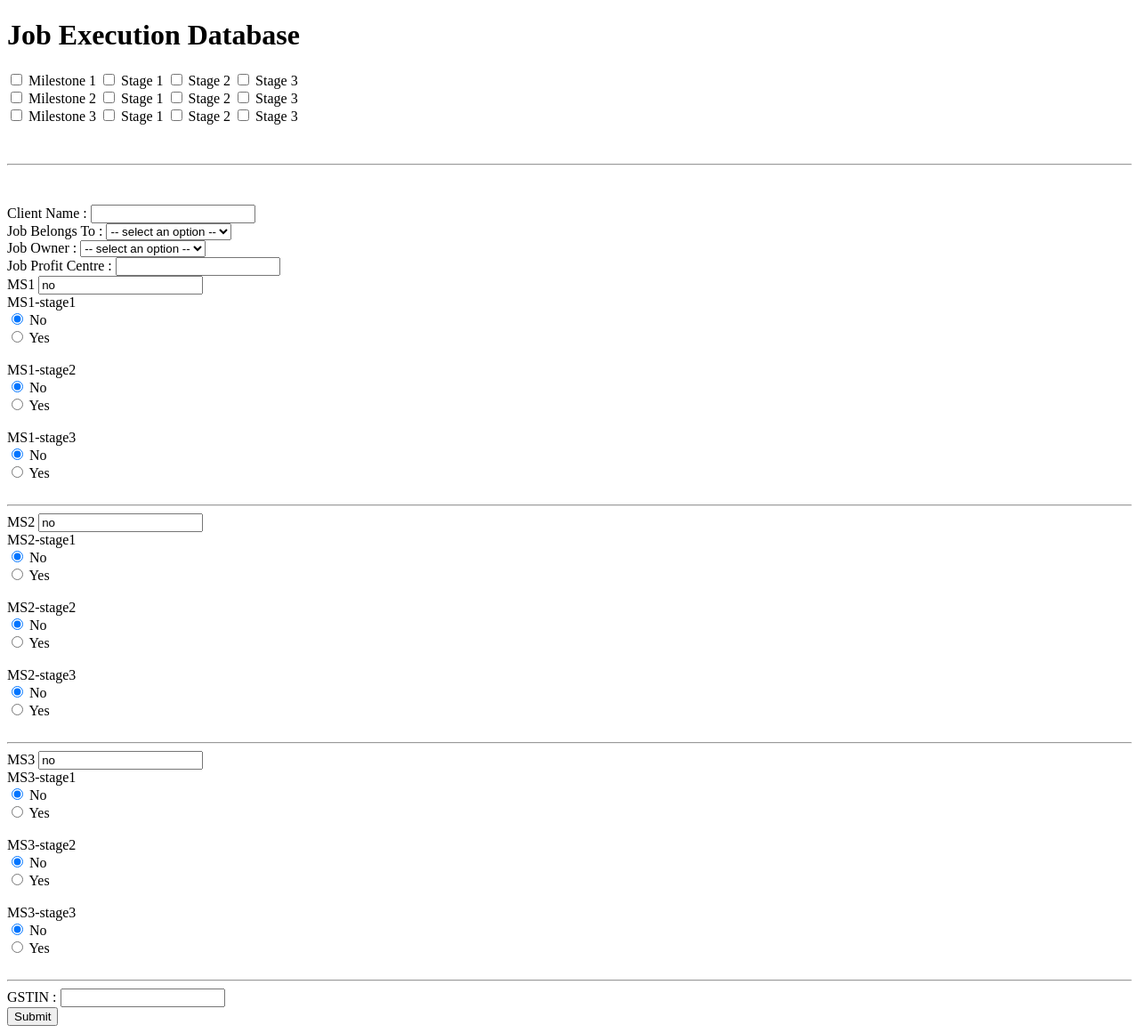
After one commit to rounakdatta/jlg, a Flask app: page /execstatusdb in a window 1280 px wide. The commit adds this page. Shown: the whole page at 89% size. Run offline with Flask 2, Linux system fonts and the light colour scheme; data that the repository does not hold is empty.

Commit message:
jobexecution page

```diff
--- a/app.py
+++ b/app.py
@@ -151,6 +151,65 @@ def clientdb():
 
 	return render_template('client.html', allClients=all_job_clients, allJobs=all_job_owners, jobProfits=all_job_profits, jobBelongs=all_job_belong)
 
+# execution database
+@app.route('/execstatusdb', methods=['GET', 'POST'])
+def execstatusdb():
+
+	############################## prefetch data #############################################
+
+	# get all the current job profit centres
+	all_jb = db.child("jlg_main").child('jlg_jobprofit').get()
+	all_job_profits = []
+
+	try:
+		for item in all_jb.each():
+			all_job_profits.append(item.val()['jobName'])
+	except:
+		print("Empty Job Profits Database")
+
+	# get all the current job owner entries
+	all_jo = db.child("jlg_main").child('jlg_jobowner').get()
+	all_job_owners = []
+
+	try:
+		for item in all_jo.each():
+			all_job_owners.append(item.val())
+	except:
+		print("Empty Job Owner Database")
+
+	# get all the current job belong entries
+	all_jg = db.child("jlg_main").child('jlg_jobbelong').get()
+	all_job_belong = []
+
+	try:
+		for item in all_jg.each():
+			all_job_belong.append(item.val())
+	except:
+		print("Empty Job Belong Database")
+
+	############################## prefetch data end #############################################
+
+	if request.method == 'POST' and 'clientName' in request.form and 'jobBelong' in request.form and 'jobOwn' in request.form and 'jobProfit' in request.form and 'gstin' in request.form:
+		db.child("jlg_main").child("jlg_execution")
+		data = {'clientName' : request.form['clientName'], 'jobBelong' : request.form['jobBelong'], 'jobOwn' : request.form['jobOwn'], 'jobProfit' : request.form['jobProfit'], 'ms1' : request.form['ms1'], 'ms1s1' : request.form['ms1s1'], 'ms1s2' : request.form['ms1s2'], 'ms1s3' : request.form['ms1s3'], 'ms2' : request.form['ms2'], 'ms2s1' : request.form['ms2s1'], 'ms2s2' : request.form['ms2s2'], 'ms2s3' : request.form['ms2s3'], 'ms3' : request.form['ms3'], 'ms3s1' : request.form['ms3s1'], 'ms3s2' : request.form['ms3s2'], 'ms3s3' : request.form['ms3s3'], 'gstin' : request.form['gstin']}
+		db.push(data)
+		print('push complete')
+
+		return render_template('index.html')
+
+	# get all the current client entries
+	all_je = db.child("jlg_main").child('jlg_execution').get()
+	all_job_exec = []
+
+	try:
+		for item in all_je.each():
+			all_job_exec.append(item.val())
+	except:
+		print("Empty Execution Database")
+
+
+	return render_template('execution.html', allExec=all_job_exec, allJobs=all_job_owners, jobProfits=all_job_profits, jobBelongs=all_job_belong)
+
 
 app.secret_key = "jlg-ops"
 
--- a/templates/client.html
+++ b/templates/client.html
@@ -46,6 +46,7 @@
 		<label for="jobBelong">Job Belongs To :</label>
 
 		<select id="jobBelong" name="jobBelong">
+			<option disabled selected value> -- select an option -- </option>
 			{% for job in jobBelongs %}
   			<option value="{{job['compName']}}">{{job['compName']}}</option>
   			{% endfor %}
@@ -56,6 +57,7 @@
 		<label for="jobOwn">Job Owner :</label>
 
 		<select id="jobOwn" name="jobOwn">
+			<option disabled selected value> -- select an option -- </option>
 			{% for job in allJobs %}
 			{% for key, value in job.items() %}
   			<option value="{{key}}">{{key}}</option>
--- /dev/null
+++ b/templates/execution.html
@@ -0,0 +1,440 @@
+<!DOCTYPE html>
+<html>
+<head>
+	<title>JLG | Job Execution Database</title>
+</head>
+<body>
+
+	<h1>Job Execution Database</h1>
+
+	<input type="checkbox" name="ms1f" id="ms1f" onchange="filtertable(this, 4);" value="showit"> Milestone 1
+	<input type="checkbox" name="ms1s1f" id="ms1s1f" onchange="filtertable(this, 0);" value="showit"> Stage 1
+	<input type="checkbox" name="ms1s2f" id="ms1s2f" onchange="filtertable(this, 0);" value="showit"> Stage 2
+	<input type="checkbox" name="ms1s3f" id="ms1s3f" onchange="filtertable(this, 0);" value="showit"> Stage 3
+	<br>
+
+	<input type="checkbox" name="ms2f" id="ms2f" onchange="filtertable(this, 8);" value="showit"> Milestone 2
+	<input type="checkbox" name="ms2s1f" id="ms2s1f" onchange="filtertable(this, 0);" value="showit"> Stage 1
+	<input type="checkbox" name="ms2s2f" id="ms2s2f" onchange="filtertable(this, 0);" value="showit"> Stage 2
+	<input type="checkbox" name="ms2s3f" id="ms2s3f" onchange="filtertable(this, 0);" value="showit"> Stage 3
+	<br>
+
+	<input type="checkbox" name="ms3f" id="ms3f" onchange="filtertable(this, 12);" value="showit"> Milestone 3
+	<input type="checkbox" name="ms3s1f" id="ms3s1f" onchange="filtertable(this, 0);" value="showit"> Stage 1
+	<input type="checkbox" name="ms3s2f" id="ms3s2f" onchange="filtertable(this, 0);" value="showit"> Stage 2
+	<input type="checkbox" name="ms3s3f" id="ms3s3f" onchange="filtertable(this, 0);" value="showit"> Stage 3
+	<br>
+
+
+	<br><br><hr>
+
+	{% if allExec %}
+		<table id="jobTable" border="1">
+		<tr>
+			<th id="slno">Sl No</th>
+			<th id="client">Client Name</th>
+			<th id="jobbel">Job belongs to</th>
+			<th id="jobowner">Job Owner</th>
+			<th id="jobprofitcentre">Job Profit Centre</th>
+			<th id="ms1t">Milestone 1</th>
+			<th id="ms1s1t">Milestone 1 - stage1</th>
+			<th id="ms1s2t">Milestone 1 - stage2</th>
+			<th id="ms1s3t">Milestone 1 - stage3</th>
+			<th id="ms2t">Milestone 2</th>
+			<th id="ms2s1t">Milestone 2 - stage1</th>
+			<th id="ms2s2t">Milestone 2 - stage2</th>
+			<th id="ms2s3t">Milestone 2 - stage3</th>
+			<th id="ms3t">Milestone 3</th>
+			<th id="ms3s1t">Milestone 3 - stage1</th>
+			<th id="ms3s2t">Milestone 3 - stage2</th>
+			<th id="ms3s3t">Milestone 3 - stage3</th>
+			<th>GSTIN</th>
+		</tr>
+		{% for client in allExec %}
+		<tr>
+		   <td class="serialNumber">{{loop.index0 + 1}}</td>
+		   <td class="j1">{{client['clientName']}}</td>
+		   <td class="j2">{{client['jobBelong']}}</td>
+		   <td class="j3">{{client['jobOwn']}}</td>
+		   <td class="j4">{{client['jobProfit']}}</td>
+		   <td class="j5"><b>{{client['ms1']}}</b></td>
+		   <td class="j5">{{client['ms1s1']}}</td>
+		   <td class="j5">{{client['ms1s2']}}</td>
+		   <td class="j5">{{client['ms1s3']}}</td>
+		   <td class="j6"><b>{{client['ms2']}}</b></td>
+		   <td class="j6">{{client['ms2s1']}}</td>
+		   <td class="j6">{{client['ms2s2']}}</td>
+		   <td class="j6">{{client['ms2s3']}}</td>
+		   <td class="j7"><b>{{client['ms3']}}</b></td>
+		   <td class="j7">{{client['ms3s1']}}</td>
+		   <td class="j7">{{client['ms3s2']}}</td>
+		   <td class="j7">{{client['ms3s3']}}</td>
+		   <td class="j8">{{client['gstin']}}</td>
+		</tr>
+		{% endfor %}
+		</table>
+	{% endif %}
+
+	<br><br>
+
+	<form action="/execstatusdb" method="POST">
+		<label for="clientName">Client Name :</label>
+		<input id="clientName" name="clientName" type="text">
+		<br>
+
+		<label for="jobBelong">Job Belongs To :</label>
+
+		<select id="jobBelong" name="jobBelong">
+			<option disabled selected value> -- select an option -- </option>
+			{% for job in jobBelongs %}
+  			<option value="{{job['compName']}}">{{job['compName']}}</option>
+  			{% endfor %}
+  		</select>
+
+  		<br>
+
+		<label for="jobOwn">Job Owner :</label>
+
+		<select id="jobOwn" name="jobOwn">
+			<option disabled selected value> -- select an option -- </option>
+			{% for job in allJobs %}
+			{% for key, value in job.items() %}
+  			<option value="{{key}}">{{key}}</option>
+  			{% endfor %}
+  			{% endfor %}
+  		</select>
+
+  		<br>
+
+		<label for="jobProfit">Job Profit Centre :</label>
+  		<input type="text" id="jobProfit" name="jobProfit" readonly="readonly">
+  		<br>
+
+  		<label for="ms1">MS1</label>
+  		<input type="text" id="ms1" name="ms1" value="no" readonly="readonly">
+  		<br>
+  		<label for="ms1s1">MS1-stage1</label><br>
+  		<input type="radio" name="ms1s1" id="ms1s1" value="no" checked> No<br>
+  		<input type="radio" name="ms1s1" id="ms1s1" value="yes"> Yes<br>
+  		<br>
+  		<label for="ms1s2">MS1-stage2</label><br>
+  		<input type="radio" name="ms1s2" id="ms1s2" value="no" checked> No<br>
+  		<input type="radio" name="ms1s2" id="ms1s2" value="yes"> Yes<br>
+  		<br>
+  		<label for="ms1s3">MS1-stage3</label><br>
+  		<input type="radio" name="ms1s3" id="ms1s3" value="no" checked> No<br>
+  		<input type="radio" name="ms1s3" id="ms1s3" value="yes"> Yes<br>
+  		<br>
+  		<hr>
+
+  		<label for="ms2">MS2</label>
+  		<input type="text" id="ms2" name="ms2" value="no" readonly="readonly">
+  		<br>
+  		<label for="ms2s1">MS2-stage1</label><br>
+  		<input type="radio" name="ms2s1" id="ms2s1" value="no" checked> No<br>
+  		<input type="radio" name="ms2s1" id="ms2s1" value="yes"> Yes<br>
+  		<br>
+  		<label for="ms2s2">MS2-stage2</label><br>
+  		<input type="radio" name="ms2s2" id="ms2s2" value="no" checked> No<br>
+  		<input type="radio" name="ms2s2" id="ms2s2" value="yes"> Yes<br>
+  		<br>
+  		<label for="ms2s3">MS2-stage3</label><br>
+  		<input type="radio" name="ms2s3" id="ms2s3" value="no" checked> No<br>
+  		<input type="radio" name="ms2s3" id="ms2s3" value="yes"> Yes<br>
+  		<br>
+  		<hr>
+
+  		<label for="ms3">MS3</label>
+  		<input type="text" id="ms3" name="ms3" value="no" readonly="readonly">
+  		<br>
+  		<label for="ms1s1">MS3-stage1</label><br>
+  		<input type="radio" name="ms3s1" id="ms3s1" value="no" checked> No<br>
+  		<input type="radio" name="ms3s1" id="ms3s1" value="yes"> Yes<br>
+  		<br>
+  		<label for="ms1s2">MS3-stage2</label><br>
+  		<input type="radio" name="ms3s2" id="ms3s2" value="no" checked> No<br>
+  		<input type="radio" name="ms3s2" id="ms3s2" value="yes"> Yes<br>
+  		<br>
+  		<label for="ms1s3">MS3-stage3</label><br>
+  		<input type="radio" name="ms3s3" id="ms3s3" value="no" checked> No<br>
+  		<input type="radio" name="ms3s3" id="ms3s3" value="yes"> Yes<br>
+  		<br>
+  		<hr>
+
+  		<label for="gstin">GSTIN :</label>
+  		<input type="text" id="gstin" name="gstin">
+  		<br>
+
+		<button type="submit">Submit</button>
+	</form>
+
+</body>
+
+<script src="https://ajax.googleapis.com/ajax/libs/jquery/3.3.1/jquery.min.js"></script>
+<script type="text/javascript">
+
+	function showFullTable() {
+		var table = document.getElementById("jobTable");
+		var tr = table.getElementsByTagName("tr");
+		for (var i = 1; i < tr.length; i++) {
+			for (var j = 4; j < tr[0].getElementsByTagName('th').length - 1; j++) {
+				tr[i].getElementsByTagName('td')[j].style.display = "";
+			}
+		}
+
+		for (var i = 4; i < tr[0].getElementsByTagName('th').length - 1; i++) {
+			tr[0].getElementsByTagName('th')[i].style.display = "";
+		}
+	}
+
+	function filtertable(mainObj, special) {
+		showFullTable();
+
+		var table = document.getElementById("jobTable");
+		var tr = table.getElementsByTagName("tr");
+		var myId = mainObj.id;
+
+		if(special == 4) {
+
+			if(document.getElementById('ms1f').checked) {
+				document.getElementById('ms2f').disabled = true;
+				document.getElementById('ms2s1f').disabled = true;
+				document.getElementById('ms2s2f').disabled = true;
+				document.getElementById('ms2s3f').disabled = true;
+
+				document.getElementById('ms3f').disabled = true;
+				document.getElementById('ms3s1f').disabled = true;
+				document.getElementById('ms3s2f').disabled = true;
+				document.getElementById('ms3s3f').disabled = true;
+			} else {
+				document.getElementById('ms2f').disabled = false;
+				document.getElementById('ms2s1f').disabled = false;
+				document.getElementById('ms2s2f').disabled = false;
+				document.getElementById('ms2s3f').disabled = false;
+
+				document.getElementById('ms3f').disabled = false;
+				document.getElementById('ms3s1f').disabled = false;
+				document.getElementById('ms3s2f').disabled = false;
+				document.getElementById('ms3s3f').disabled = false;
+			}
+		}
+
+		if(special == 8) {
+
+			if(document.getElementById('ms2f').checked) {
+				document.getElementById('ms1f').disabled = true;
+				document.getElementById('ms1s1f').disabled = true;
+				document.getElementById('ms1s2f').disabled = true;
+				document.getElementById('ms1s3f').disabled = true;
+
+				document.getElementById('ms3f').disabled = true;
+				document.getElementById('ms3s1f').disabled = true;
+				document.getElementById('ms3s2f').disabled = true;
+				document.getElementById('ms3s3f').disabled = true;
+			} else {
+				document.getElementById('ms1f').disabled = false;
+				document.getElementById('ms1s1f').disabled = false;
+				document.getElementById('ms1s2f').disabled = false;
+				document.getElementById('ms1s3f').disabled = false;
+
+				document.getElementById('ms3f').disabled = false;
+				document.getElementById('ms3s1f').disabled = false;
+				document.getElementById('ms3s2f').disabled = false;
+				document.getElementById('ms3s3f').disabled = false;
+			}
+		}
+
+		if(special == 12) {
+
+			if(document.getElementById('ms3f').checked) {
+				document.getElementById('ms2f').disabled = true;
+				document.getElementById('ms2s1f').disabled = true;
+				document.getElementById('ms2s2f').disabled = true;
+				document.getElementById('ms2s3f').disabled = true;
+
+				document.getElementById('ms1f').disabled = true;
+				document.getElementById('ms1s1f').disabled = true;
+				document.getElementById('ms1s2f').disabled = true;
+				document.getElementById('ms1s3f').disabled = true;
+			} else {
+				document.getElementById('ms2f').disabled = false;
+				document.getElementById('ms2s1f').disabled = false;
+				document.getElementById('ms2s2f').disabled = false;
+				document.getElementById('ms2s3f').disabled = false;
+
+				document.getElementById('ms1f').disabled = false;
+				document.getElementById('ms1s1f').disabled = false;
+				document.getElementById('ms1s2f').disabled = false;
+				document.getElementById('ms1s3f').disabled = false;
+			}
+		}
+
+		if(!document.getElementById(myId).checked) {
+			return;
+		}
+
+		var hdri;
+		for (var i = 0; i < tr[0].getElementsByTagName('th').length; i++) {
+			if(tr[0].getElementsByTagName('th')[i].id.slice(0, -1) == myId.slice(0, -1)) {
+				hdri = i;
+			}
+		}
+
+		console.log(hdri);
+
+		for (var i = 1; i < tr.length; i++) {
+			for (var j = 4; j < tr[0].getElementsByTagName('th').length - 1; j++) {
+
+				if(j == hdri) {
+					tr[i].getElementsByTagName('td')[j].style.display = "";
+				} else {
+					tr[i].getElementsByTagName('td')[j].style.display = "none";
+				}
+
+				if(special == j) {
+					j += 4;
+				}
+
+			}
+		}
+
+		console.log(tr[0].getElementsByTagName('th').length);
+
+		for (var i = 4; i < tr[0].getElementsByTagName('th').length - 1; i++) {
+
+			if(i == hdri) {
+				tr[0].getElementsByTagName('th')[i].style.display = "";
+			} else {
+				tr[0].getElementsByTagName('th')[i].style.display = "none";
+			}
+
+			if(special == i) {
+				i += 4;
+			}
+
+		}
+
+		console.log(special);
+
+	}
+
+	$(function(){
+		$('select[name="jobOwn"]').change(function(){
+
+			{% for job in allJobs %}
+			{% for key, value in job.items() %}
+
+				// console.log($('#jobOwn').val())
+				if('{{key}}' == $('#jobOwn').val()) {
+					$('#jobProfit').val('{{value}}');
+				}
+
+			{% endfor %}
+			{% endfor %}
+		});
+	});
+
+	// ms1
+
+	$(function(){
+		$('input[type=radio][name=ms1s1]').change(function(){
+			if( $( 'input[name=ms1s1]:checked' ).val() == 'yes' && $( 'input[name=ms1s2]:checked' ).val() == 'yes' && $( 'input[name=ms1s3]:checked' ).val() == 'yes' ) {
+	    				document.getElementById('ms1').value = 'yes';
+	    			} else {
+	    				document.getElementById('ms1').value = 'no';
+	    			}
+		});
+	});
+
+	$(function(){
+		$('input[type=radio][name=ms1s2]').change(function(){
+			if( $( 'input[name=ms1s1]:checked' ).val() == 'yes' && $( 'input[name=ms1s2]:checked' ).val() == 'yes' && $( 'input[name=ms1s3]:checked' ).val() == 'yes' ) {
+	    				document.getElementById('ms1').value = 'yes';
+	    			} else {
+	    				document.getElementById('ms1').value = 'no';
+	    			}
+		});
+	});
+
+	$(function(){
+		$('input[type=radio][name=ms1s3]').change(function(){
+			if( $( 'input[name=ms1s1]:checked' ).val() == 'yes' && $( 'input[name=ms1s2]:checked' ).val() == 'yes' && $( 'input[name=ms1s3]:checked' ).val() == 'yes' ) {
+	    				document.getElementById('ms1').value = 'yes';
+	    			} else {
+	    				document.getElementById('ms1').value = 'no';
+	    			}
+		});
+	});
+
+	// ms1 end
+
+	// ms2
+
+	$(function(){
+		$('input[type=radio][name=ms2s1]').change(function(){
+			if( $( 'input[name=ms2s1]:checked' ).val() == 'yes' && $( 'input[name=ms2s2]:checked' ).val() == 'yes' && $( 'input[name=ms2s3]:checked' ).val() == 'yes' ) {
+	    				document.getElementById('ms2').value = 'yes';
+	    			} else {
+	    				document.getElementById('ms2').value = 'no';
+	    			}
+		});
+	});
+
+	$(function(){
+		$('input[type=radio][name=ms2s2]').change(function(){
+			if( $( 'input[name=ms2s1]:checked' ).val() == 'yes' && $( 'input[name=ms2s2]:checked' ).val() == 'yes' && $( 'input[name=ms2s3]:checked' ).val() == 'yes' ) {
+	    				document.getElementById('ms2').value = 'yes';
+	    			} else {
+	    				document.getElementById('ms2').value = 'no';
+	    			}
+		});
+	});
+
+	$(function(){
+		$('input[type=radio][name=ms2s3]').change(function(){
+			if( $( 'input[name=ms2s1]:checked' ).val() == 'yes' && $( 'input[name=ms2s2]:checked' ).val() == 'yes' && $( 'input[name=ms2s3]:checked' ).val() == 'yes' ) {
+	    				document.getElementById('ms2').value = 'yes';
+	    			} else {
+	    				document.getElementById('ms2').value = 'no';
+	    			}		});
+	});
+
+	// ms2 end
+
+	// ms3
+
+	$(function(){
+		$('input[type=radio][name=ms3s1]').change(function(){
+			if( $( 'input[name=ms3s1]:checked' ).val() == 'yes' && $( 'input[name=ms3s2]:checked' ).val() == 'yes' && $( 'input[name=ms3s3]:checked' ).val() == 'yes' ) {
+	    				document.getElementById('ms3').value = 'yes';
+	    			} else {
+	    				document.getElementById('ms3').value = 'no';
+	    			}
+		});
+	});
+
+	$(function(){
+		$('input[type=radio][name=ms3s2]').change(function(){
+			if( $( 'input[name=ms3s1]:checked' ).val() == 'yes' && $( 'input[name=ms3s2]:checked' ).val() == 'yes' && $( 'input[name=ms3s3]:checked' ).val() == 'yes' ) {
+	    				document.getElementById('ms3').value = 'yes';
+	    			} else {
+	    				document.getElementById('ms3').value = 'no';
+	    			}
+		});
+	});
+
+	$(function(){
+		$('input[type=radio][name=ms3s3]').change(function(){
+			if( $( 'input[name=ms3s1]:checked' ).val() == 'yes' && $( 'input[name=ms3s2]:checked' ).val() == 'yes' && $( 'input[name=ms3s3]:checked' ).val() == 'yes' ) {
+	    				document.getElementById('ms3').value = 'yes';
+	    			} else {
+	    				document.getElementById('ms3').value = 'no';
+	    			}
+		});
+	});
+
+	// ms3 end
+
+</script>
+
+</html>
```
